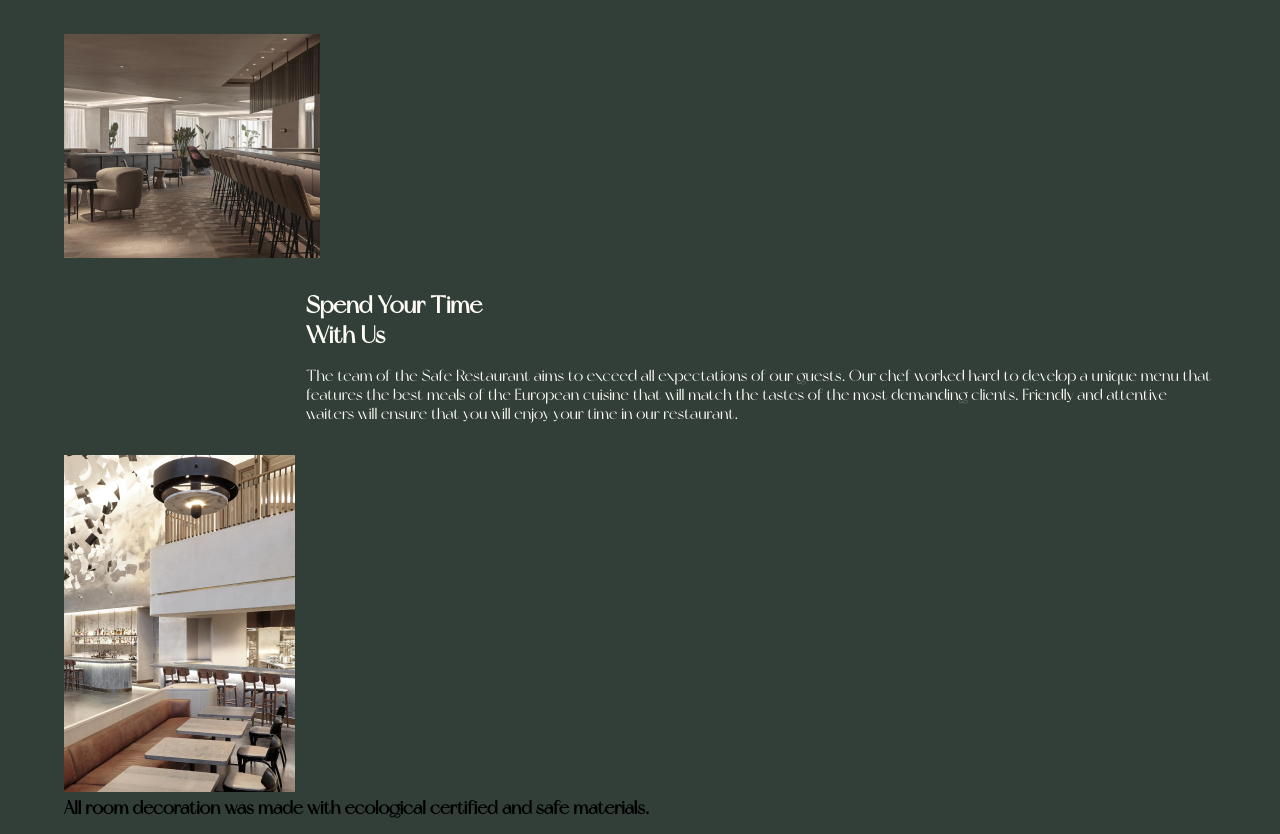
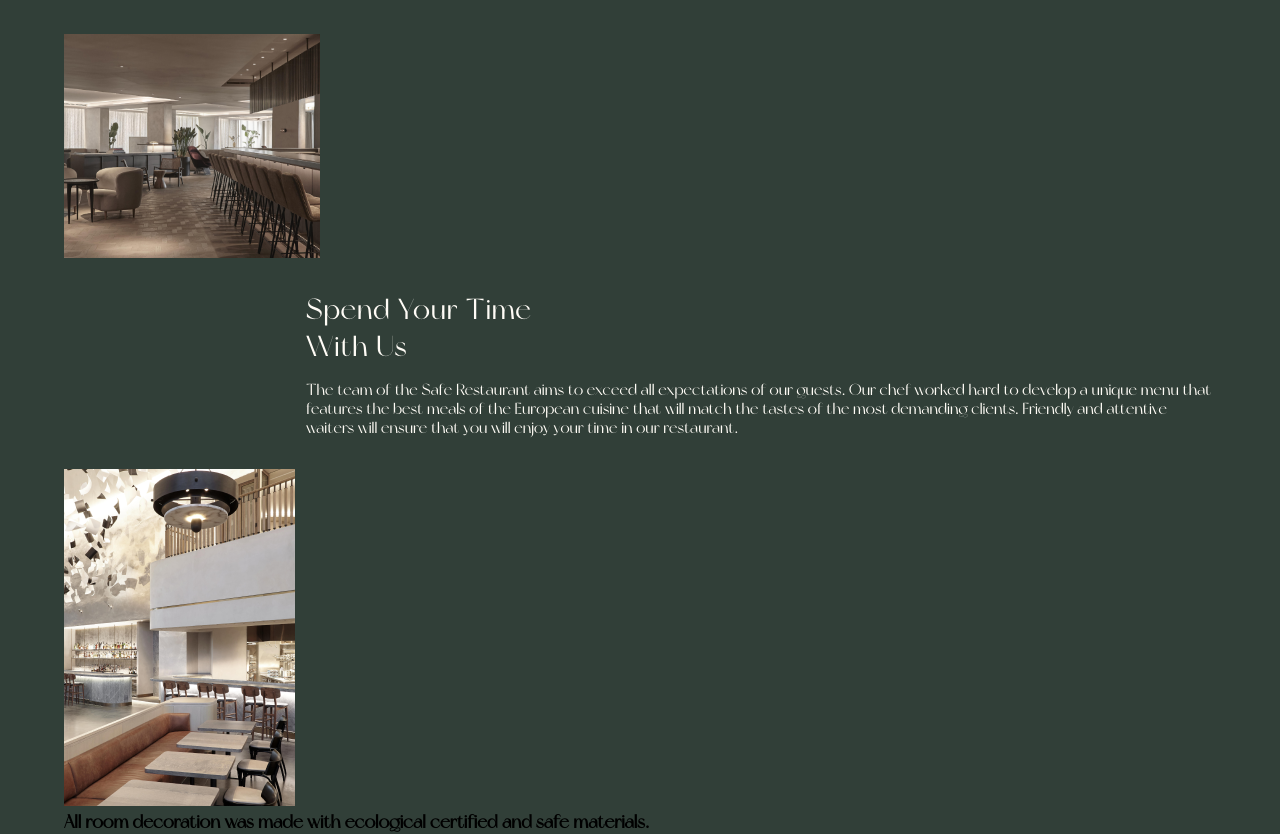
Before and after one commit to gift56/Fullstack-HotelWebsite, a React (Create React App) app: page /restaurant in a window 1280 px wide. Shown: the part 1752-2586 px from the top of the page. Built offline with nearby package versions, Linux system fonts and the light colour scheme.

Commit message:
applying some styles

```diff
--- a/src/styles/ResturantStyle/ResturantSpace.styled.js
+++ b/src/styles/ResturantStyle/ResturantSpace.styled.js
@@ -66,6 +66,13 @@ export const ResturantSpaceRightArea = styled.div`
       p {
         color: ${({ theme }) => theme.whiteColor};
       }
+      h2 {
+        font-weight: 400;
+        font-size: 29px;
+        line-height: 37px;
+        letter-spacing: 0.03em;
+        text-transform: capitalize;
+      }
     }
   }
 `;
```
